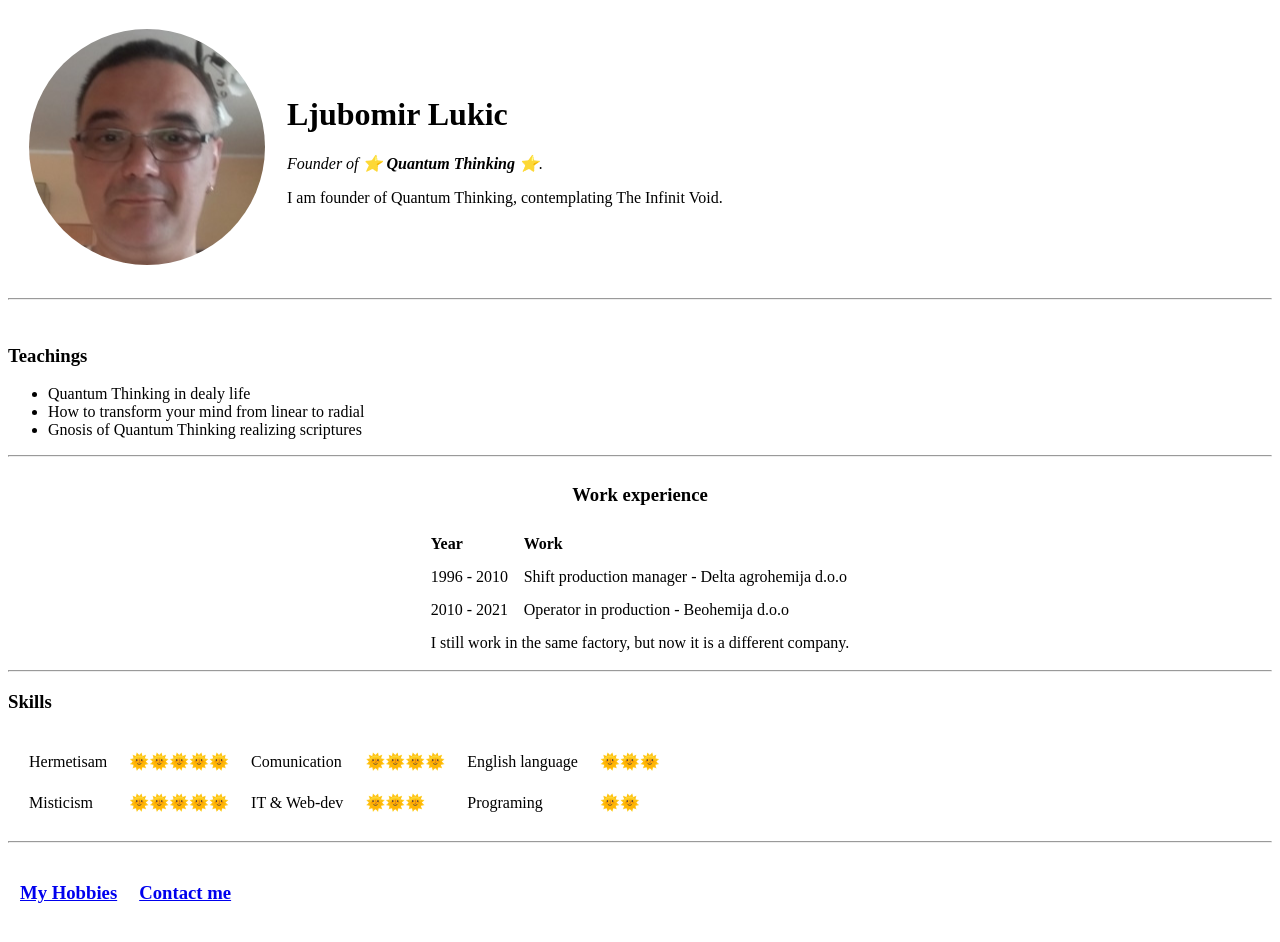
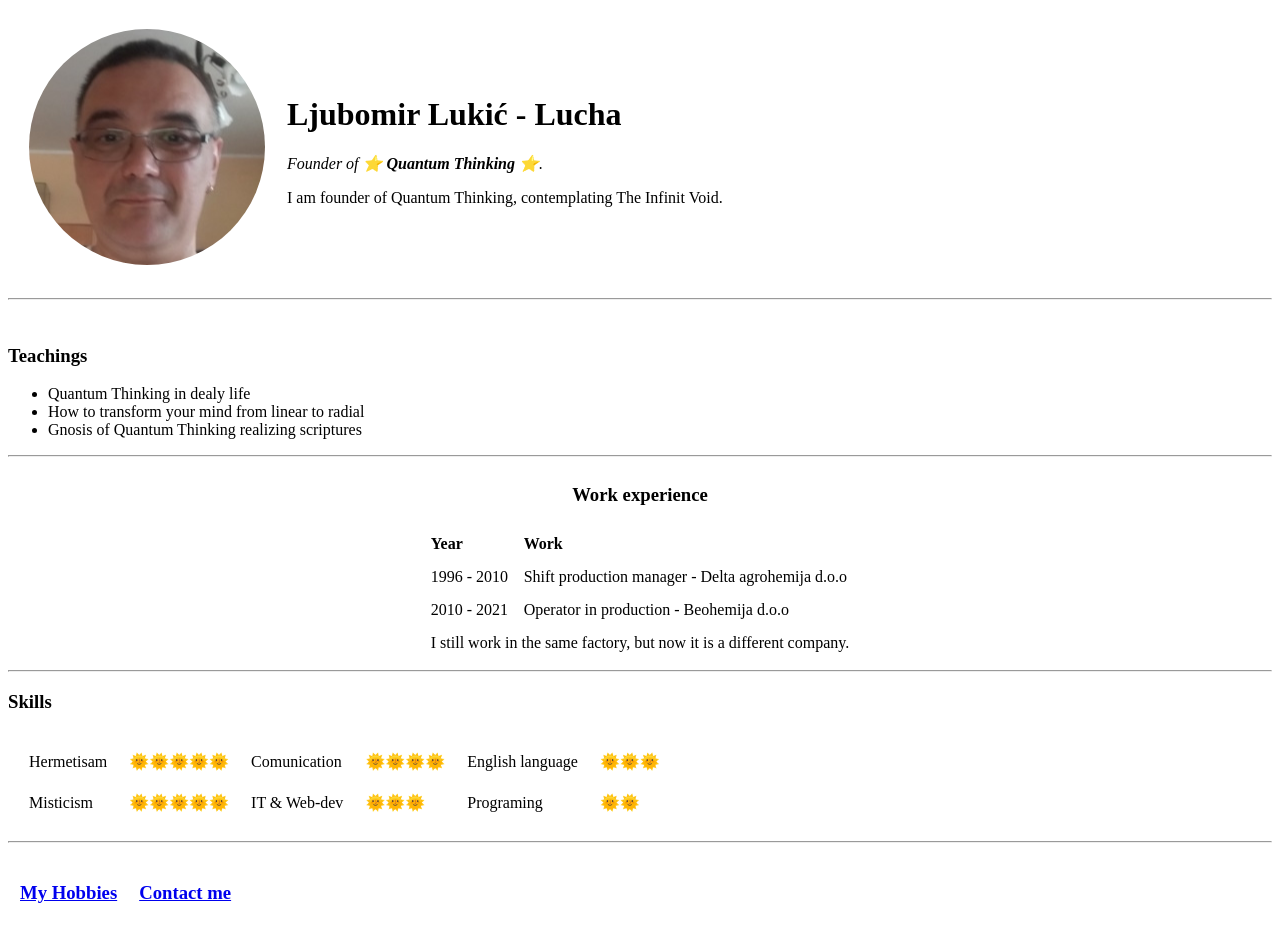
Before and after one commit to LuchaIT/personal-cv, a plain HTML site: page index.html in a window 1280 px wide. Drawn offline with Linux system fonts and the light colour scheme.

Commit message:
Update index.html

```diff
--- a/index.html
+++ b/index.html
@@ -10,7 +10,7 @@
   <table cellspacing="20">
     <tr>
       <td><img src="image/ljubomir.png" title="Lucha" alt="Lucha Profile Pix"></td>
-      <td><h1>Ljubomir Lukic</h1>
+      <td><h1>Ljubomir Lukić - Lucha</h1>
   <p><em>Founder of <strong>⭐ Quantum Thinking ⭐</strong>.</em></p>
   <p>I am founder of Quantum Thinking, contemplating The Infinit Void.</p></td>
     </tr>
```
